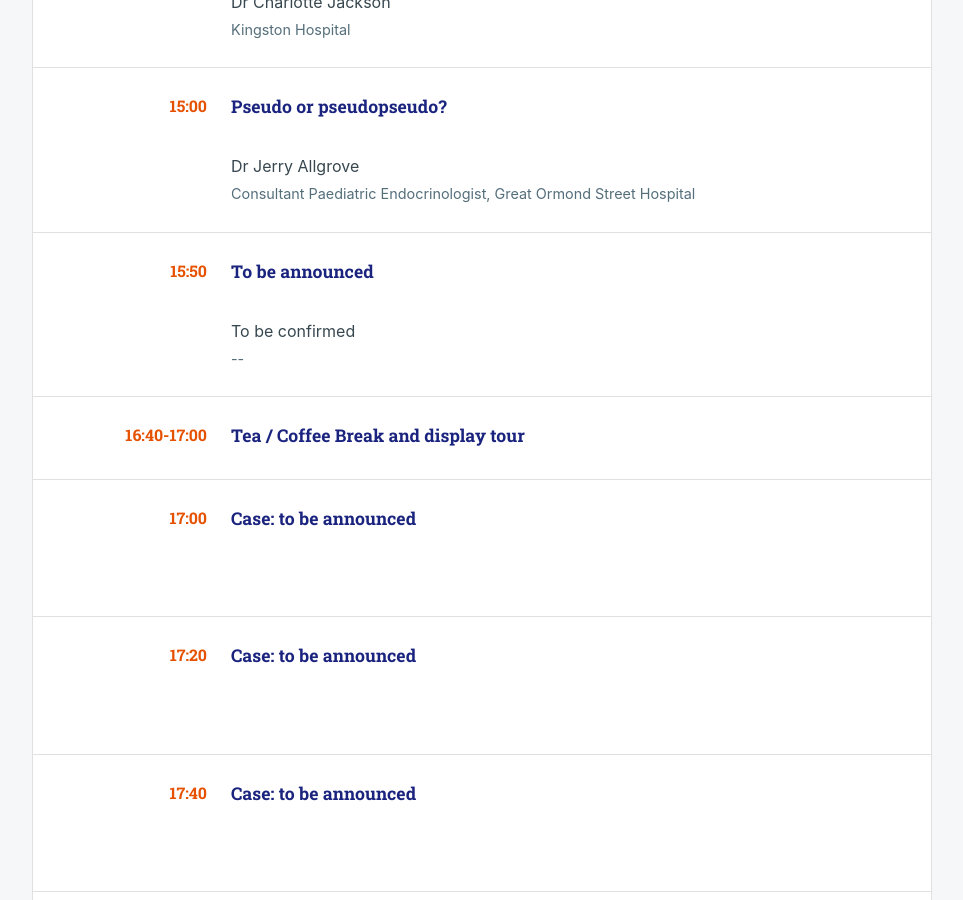
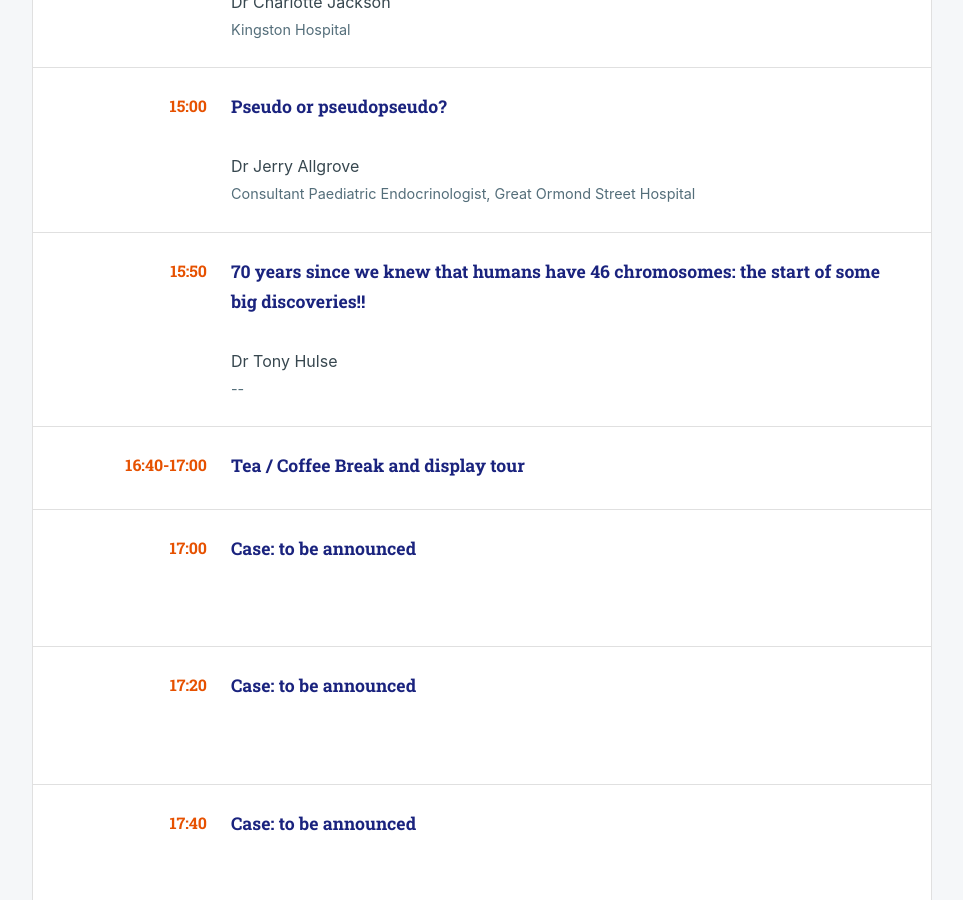
Before and after one commit to eatyourpeas/stpeg, a Jekyll site: the page built from _events/autumn-2025.md, in a window 1280 px wide and 900 px high, scrolled down 1779 px. Shown: the whole window, without its empty margins (158-1121 px from the left). Built offline with Jekyll 4.4.1, drawn with Linux system fonts in a browser that asks for light colours.

Commit message:
add tony as second speaker

```diff
--- a/_events/autumn-2025.md
+++ b/_events/autumn-2025.md
@@ -21,8 +21,8 @@ schedule:
     speaker: "Dr Jerry Allgrove"
     description: "Consultant Paediatric Endocrinologist, Great Ormond Street Hospital"
   - time: "15:50"
-    title: "To be announced"
-    speaker: "To be confirmed"
+    title: "70 years since we knew that humans have 46 chromosomes: the start of some big discoveries!! "
+    speaker: "Dr Tony Hulse"
     description: "--"
   - time: "16:40-17:00"
     title: "Tea / Coffee Break and display tour"
```
Also changed, not shown: _speakers/tony-hulse.md (added, +23 -0 lines).
